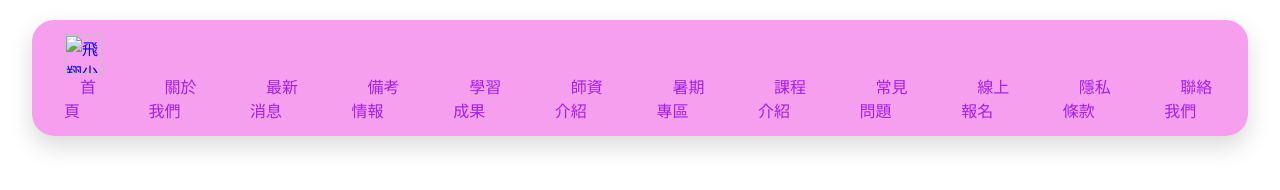
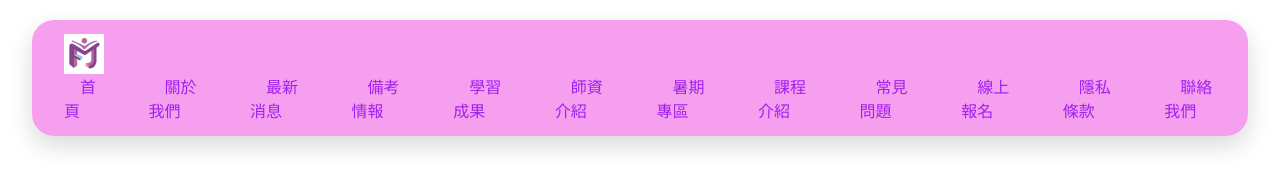
Before and after one commit to Zhilian0501/fjedu-web, a website: page fjedu-website/web-core/components/nav.html in a window 1280 px wide. Drawn offline with Linux system fonts and the light colour scheme.

Commit message:
Changes to be committed: 	modified:   fjedu-website/web-core/components/nav.html

```diff
--- a/fjedu-website/web-core/components/nav.html
+++ b/fjedu-website/web-core/components/nav.html
@@ -4,7 +4,7 @@
 
  <nav class="navbar">
   <a href="/" class="logo">
-    <img src="../web-core/image/fjedu.jpg" alt="飛翔少年專業教育機構" style="height: 40px;">
+    <img src="../image/fjedu.jpg" alt="飛翔少年專業教育機構" style="height: 40px;">
   </a>
 
     <ul class="nav-links">
```
